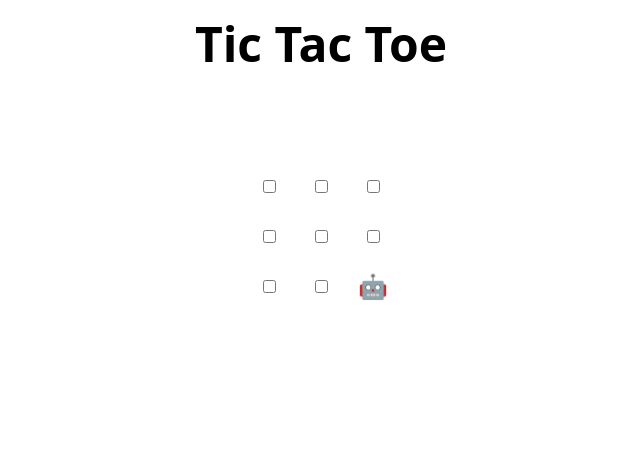
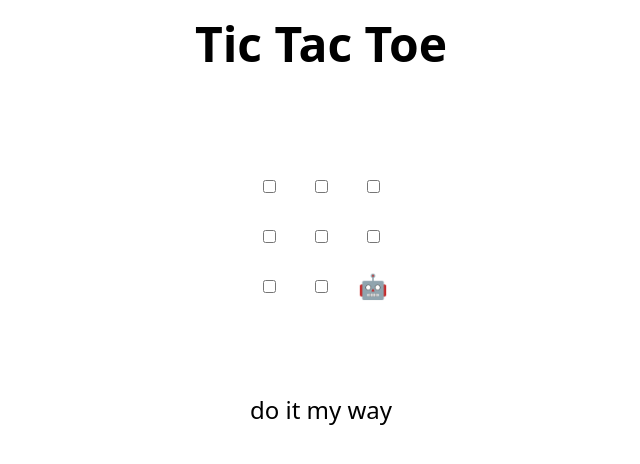
Before and after one commit to txb912736/skills-review-pull-requests, a plain HTML site: page index.html in a window 1280 px wide. Shown: the whole page, without its empty margins (319-959 px from the left). Drawn offline with Linux system fonts and the light colour scheme.

Commit message:
Update index.html

```diff
--- a/index.html
+++ b/index.html
@@ -48,7 +48,7 @@
 </table>
 
 <h2 hidden>Game over, refresh to play again 🧑‍💻 🤖!</h2>
-
+do it my way
 <script>
   // Initialization
   const boxes = Array.from(document.querySelectorAll("td"));
```
